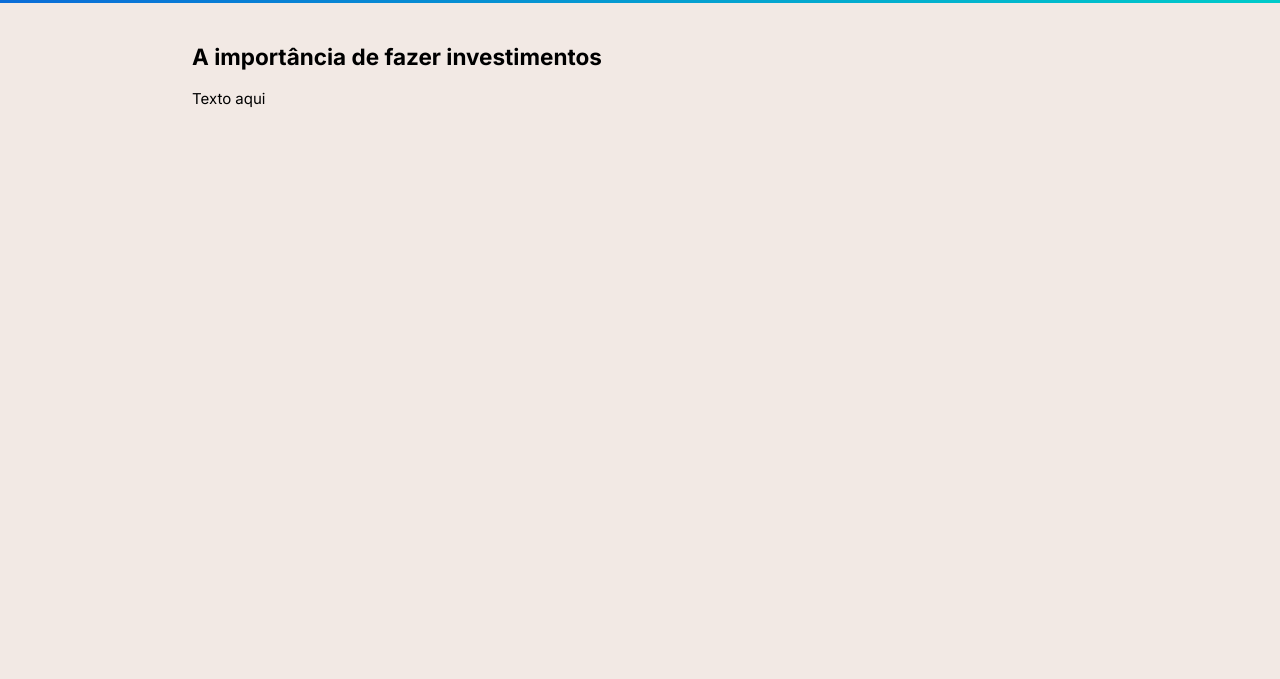
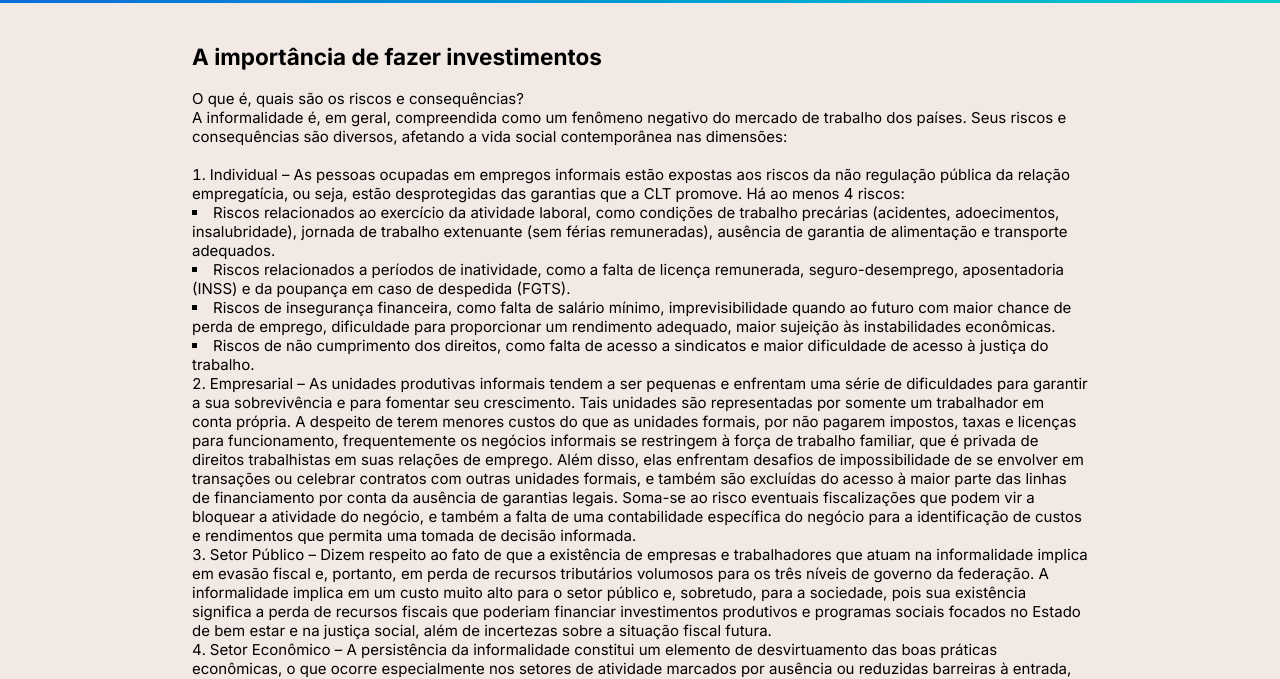
Before and after one commit to ramattoso/hackathon-startse, a plain HTML site: page index.html in a window 1280 px wide. Shown: the part 77-756 px from the top of the page. Drawn offline with Linux system fonts and the light colour scheme.

Commit message:
texto sobre e index

```diff
--- a/css/responsive.css
+++ b/css/responsive.css
@@ -23,7 +23,7 @@
         margin:12px;
     }
 }
-@media (min-width: 651px) {
+@media (min-width: 750px) {
     #checkbox-menu{
         display: none;
     }
@@ -33,7 +33,7 @@
         padding: 0px 20px;
     }
 }
-@media (max-width: 650px) {
+@media (max-width: 749px) {
     .menu-button-container {
         display: flex
     }
--- a/css/style.css
+++ b/css/style.css
@@ -59,6 +59,8 @@ main {
 #about {
     min-height: 30vh;
     margin: 20px;
+    display: flex;
+    flex-direction: column;
 }
 
 #team {
@@ -129,6 +131,14 @@ main {
     max-height: 25px;
 }
 
+.list {
+    list-style: square;
+    list-style-position: inside;
+}
+.orderlist {
+    list-style-position: inside;
+}
+
 /* FOOTER */
 footer {
     height: 4vh;
--- a/index.html
+++ b/index.html
@@ -5,7 +5,7 @@
     <meta charset="UTF-8">
     <meta http-equiv="X-UA-Compatible" content="IE=edge">
     <meta name="viewport" content="width=device-width, initial-scale=1.0">
-    <title>Título do site</title>
+    <title>InfoInvest</title>
     <link rel="icon" type="image/x-icon" href="images/favicon.ico" />
     <link rel="stylesheet" href="./css/style.css" />
     <link rel="stylesheet" href="./css/responsive.css" />
@@ -36,7 +36,26 @@
         <section>
             <h1> A importância de fazer investimentos</h1>
             <br>
-            <p> Texto aqui</p>
+            <p>O que é, quais são os riscos e consequências?</p>
+            <p>A informalidade é, em geral, compreendida como um fenômeno negativo do mercado de trabalho dos países. Seus riscos e consequências são diversos, afetando a vida social contemporânea nas dimensões:</p>
+            <br>
+            <ol class="orderlist">
+            <li>Individual – As pessoas ocupadas em empregos informais estão expostas aos riscos da não regulação pública da relação empregatícia, ou seja, estão desprotegidas das garantias que a CLT promove. Há ao menos 4 riscos:
+            <ul class="list">
+                <li>Riscos relacionados ao exercício da atividade laboral, como condições de trabalho precárias (acidentes, adoecimentos, insalubridade), jornada de trabalho extenuante (sem férias remuneradas), ausência de garantia de alimentação e transporte adequados.</li>
+                <li>Riscos relacionados a períodos de inatividade, como a falta de licença remunerada, seguro-desemprego, aposentadoria (INSS) e da poupança em caso de despedida (FGTS).</li>
+                <li>Riscos de insegurança financeira, como falta de salário mínimo, imprevisibilidade quando ao futuro com maior chance de perda de emprego, dificuldade para proporcionar um rendimento adequado, maior sujeição às instabilidades econômicas.</li>
+                <li>Riscos de não cumprimento dos direitos, como falta de acesso a sindicatos e maior dificuldade de acesso à justiça do trabalho.</li>
+            </ul>
+            </li>
+            <li>Empresarial – As unidades produtivas informais tendem a ser pequenas e enfrentam uma série de dificuldades para garantir a sua sobrevivência e para fomentar seu crescimento. Tais unidades são representadas por somente um trabalhador em conta própria. A despeito de terem menores custos do que as unidades formais, por não pagarem impostos, taxas e licenças para funcionamento, frequentemente os negócios informais se restringem à força de trabalho familiar, que é privada de direitos trabalhistas em suas relações de emprego. Além disso, elas enfrentam desafios de impossibilidade de se envolver em transações ou celebrar contratos com outras unidades formais, e também são excluídas do acesso à maior parte das linhas de financiamento por conta da ausência de garantias legais. Soma-se ao risco eventuais fiscalizações que podem vir a bloquear a atividade do negócio, e também a falta de uma contabilidade específica do negócio para a identificação de custos e rendimentos que permita uma tomada de decisão informada.</li>
+
+            <li>Setor Público – Dizem respeito ao fato de que a existência de empresas e trabalhadores que atuam na informalidade implica em evasão fiscal e, portanto, em perda de recursos tributários volumosos para os três níveis de governo da federação. A informalidade implica em um custo muito alto para o setor público e, sobretudo, para a sociedade, pois sua existência significa a perda de recursos fiscais que poderiam financiar investimentos produtivos e programas sociais focados no Estado de bem estar e na justiça social, além de incertezas sobre a situação fiscal futura.</li>
+
+            <li>Setor Econômico – A persistência da informalidade constitui um elemento de desvirtuamento das boas práticas econômicas, o que ocorre especialmente nos setores de atividade marcados por ausência ou reduzidas barreiras à entrada, que premiam negócios que fogem à regulação em detrimentos daqueles que buscam a formalização. Ou seja, configura-se um ambiente de competitividade espúria que, embora possa servir aos objetivos de curto prazo do empresário individual, constitui um elemento desfavorável à dinâmica do sistema econômico como um todo. Adicionalmente, como a remuneração dos trabalhadores tende a ser reduzida e o acesso ao crédito é restrito, há uma perda da capacidade de consumo geral na sociedade. Além disso, por estarem excluídos do “pacto social”, a persistência da informalidade reforça a fratura social e o sentimento de injustiça que marca as sociedades.</li>
+
+                Quais são as visões sobre o trabalho informal?
+                Existem diversos tipos de visões sobre o trabalho informal, sendo que elas não são excludentes e podem estar interligadas, assim como também existem diversas estratégias para solucioná-las:
         </section>
     </main>
     <footer>
```
Also changed, not shown: sobre.html (+13 -2 lines).
